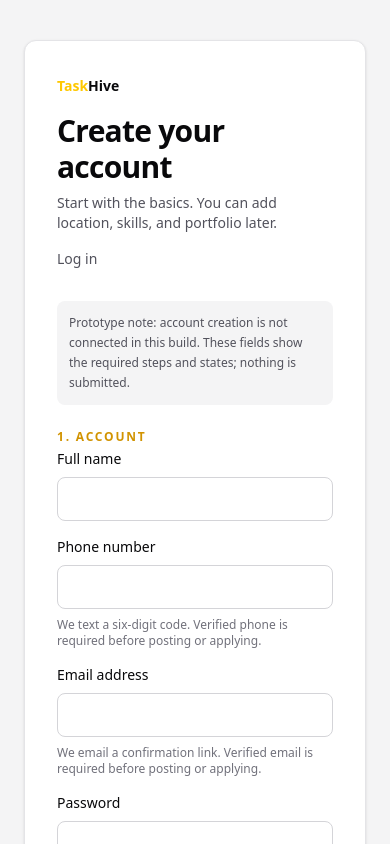
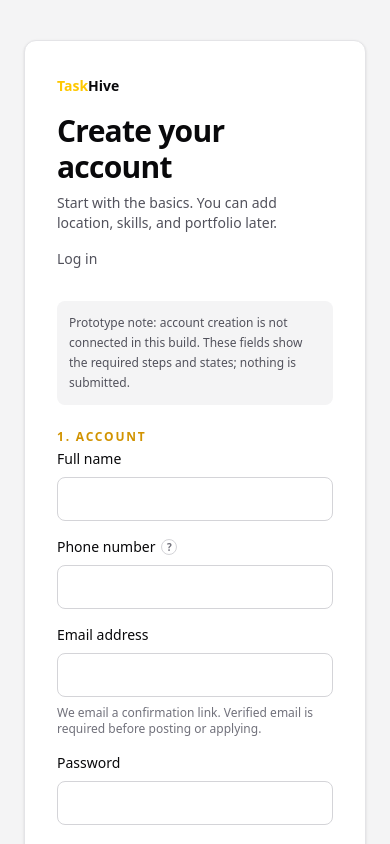
Before and after one commit to XJLabide/IP-Project-TaskHive-Group7, a Next.js app: page /signup in a window 390 px wide. Shown: the top 844 px of the page. Built offline with nearby package versions, Linux system fonts and the light colour scheme.

Commit message:
Move the phone verification hint into a help tooltip
The hint sat under the phone input, stretched its grid cell, and pushed
the input out of line with Full name. A question-mark tooltip keeps the
row heights equal and the copy available on hover and keyboard focus.

```diff
--- a/src/app/signup/page.tsx
+++ b/src/app/signup/page.tsx
@@ -2,6 +2,7 @@ import Link from "next/link";
 import { ArrowRight, CheckCircle2, ShieldCheck } from "lucide-react";
 import { Button } from "@/components/ui/button";
 import { fieldClass } from "@/components/ui/field";
+import { HelpTip } from "@/components/ui/help-tip";
 
 const promises = [
   "One account for posting and tasking",
@@ -63,29 +64,32 @@ export default function SignupPage() {
               <legend className="mb-1 text-xs font-semibold uppercase tracking-[0.15em] text-[#D19300] dark:text-[#FFC800]">
                 1. Account
               </legend>
-              <label className="grid gap-2 text-sm font-medium dark:text-zinc-200">
+              <label className="grid content-start gap-2 text-sm font-medium dark:text-zinc-200">
                 Full name
                 <input autoComplete="name" className={fieldClass} required />
               </label>
-              <label className="grid gap-2 text-sm font-medium dark:text-zinc-200">
-                Phone number
+              <label className="grid content-start gap-2 text-sm font-medium dark:text-zinc-200">
+                <span className="flex items-center gap-1.5">
+                  Phone number
+                  <HelpTip id="phone-help" label="Why we verify your phone">
+                    We text a six-digit code. Verified phone is required before posting or
+                    applying.
+                  </HelpTip>
+                </span>
                 <input autoComplete="tel" className={fieldClass} inputMode="tel" required />
-                <span className="text-xs font-normal text-zinc-500 dark:text-zinc-400">
-                  We text a six-digit code. Verified phone is required before posting or applying.
-                </span>
               </label>
-              <label className="grid gap-2 text-sm font-medium dark:text-zinc-200 sm:col-span-2">
+              <label className="grid content-start gap-2 text-sm font-medium dark:text-zinc-200 sm:col-span-2">
                 Email address
                 <input autoComplete="email" className={fieldClass} required type="email" />
                 <span className="text-xs font-normal text-zinc-500 dark:text-zinc-400">
                   We email a confirmation link. Verified email is required before posting or applying.
                 </span>
               </label>
-              <label className="grid gap-2 text-sm font-medium dark:text-zinc-200">
+              <label className="grid content-start gap-2 text-sm font-medium dark:text-zinc-200">
                 Password
                 <input autoComplete="new-password" className={fieldClass} minLength={8} required type="password" />
               </label>
-              <label className="grid gap-2 text-sm font-medium dark:text-zinc-200">
+              <label className="grid content-start gap-2 text-sm font-medium dark:text-zinc-200">
                 Confirm password
                 <input autoComplete="new-password" className={fieldClass} minLength={8} required type="password" />
               </label>
--- /dev/null
+++ b/src/components/ui/help-tip.tsx
@@ -0,0 +1,38 @@
+import { cn } from "@/lib/utils";
+
+/**
+ * A question-mark help affordance that keeps form rows the same height.
+ * The panel opens on hover and on keyboard/touch focus, and stays in the DOM
+ * so `aria-describedby` always resolves.
+ */
+export function HelpTip({
+  id,
+  label,
+  children,
+  className,
+}: {
+  id: string;
+  label: string;
+  children: React.ReactNode;
+  className?: string;
+}) {
+  return (
+    <span className={cn("group relative inline-flex align-middle", className)}>
+      <button
+        aria-describedby={id}
+        aria-label={label}
+        className="grid h-4 w-4 place-items-center rounded-full border border-zinc-300 text-[10px] font-bold leading-none text-zinc-500 outline-none transition-colors hover:border-[#D19300] hover:text-[#D19300] focus-visible:ring-2 focus-visible:ring-[#FFD50D] dark:border-zinc-600 dark:text-zinc-400 dark:hover:border-[#FFC800] dark:hover:text-[#FFC800]"
+        type="button"
+      >
+        ?
+      </button>
+      <span
+        className="pointer-events-none absolute left-0 top-6 z-20 hidden w-60 rounded-lg border border-zinc-200 bg-white p-2 text-xs font-normal leading-5 text-zinc-600 shadow-lg group-hover:block group-focus-within:block dark:border-zinc-700 dark:bg-zinc-900 dark:text-zinc-300"
+        id={id}
+        role="tooltip"
+      >
+        {children}
+      </span>
+    </span>
+  );
+}
```
